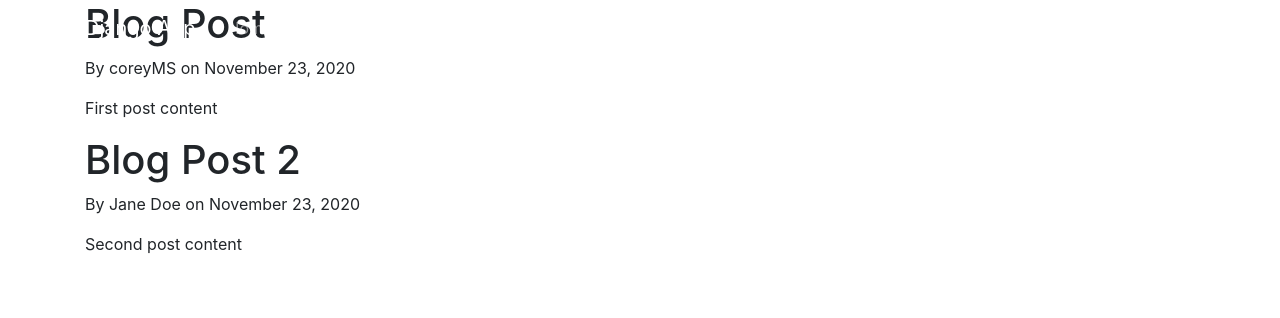
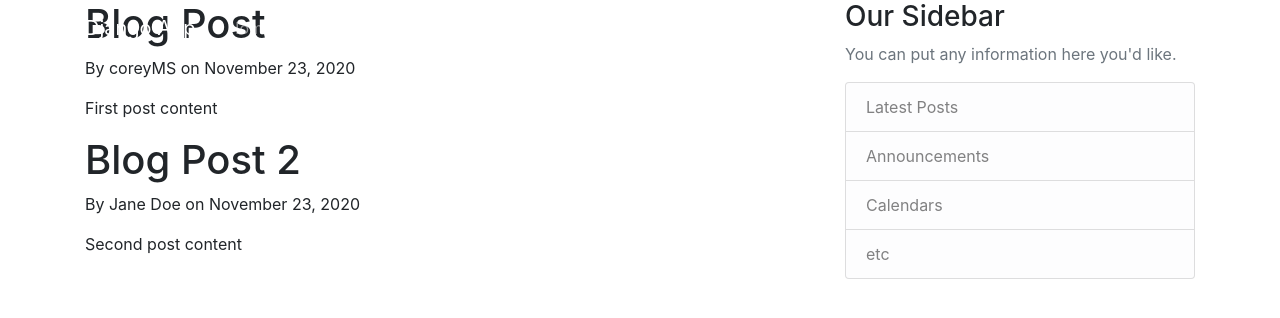
Before and after one commit to Hassanalihazaraa/full-featured-app, a Django app: page / in a window 1280 px wide. Shown: the top 318 px of the page. Run offline with Django 3.2, Linux system fonts and the light colour scheme.

Commit message:
added main section

```diff
--- a/blog/templates/blog/base.html
+++ b/blog/templates/blog/base.html
@@ -54,7 +54,26 @@
       </nav>
     </header>
 
-    <div class="container">{% block content %}{% endblock %}</div>
+    <main role="main" class="container">
+        <div class="row">
+          <div class="col-md-8">
+            {% block content %}{% endblock %}
+          </div>
+          <div class="col-md-4">
+            <div class="content-section">
+              <h3>Our Sidebar</h3>
+              <p class='text-muted'>You can put any information here you'd like.
+                <ul class="list-group">
+                  <li class="list-group-item list-group-item-light">Latest Posts</li>
+                  <li class="list-group-item list-group-item-light">Announcements</li>
+                  <li class="list-group-item list-group-item-light">Calendars</li>
+                  <li class="list-group-item list-group-item-light">etc</li>
+                </ul>
+              </p>
+            </div>
+          </div>
+        </div>
+      </main>
 
     <!-- Option 2: jQuery, Popper.js, and Bootstrap JS -->
     <script
```
Also changed, not shown: blog/static/blog/main.css (added).
